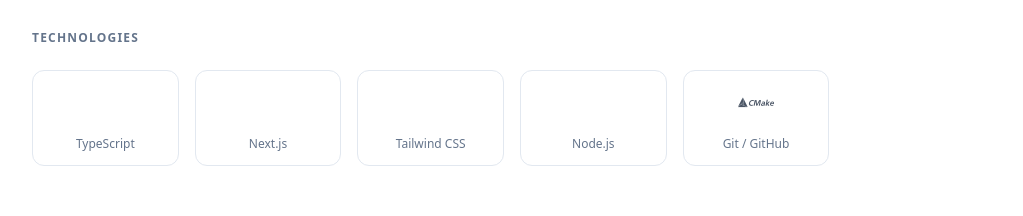
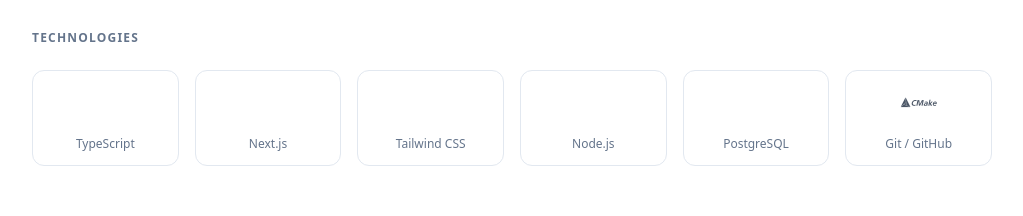
Before and after one commit to somentebruno/dev-portfolio, a Next.js app: page /en in a window 1280 px wide. Shown: the part 2587-2803 px from the top of the page, without its empty margins (128-1151 px from the left). Built offline with nearby package versions, Linux system fonts and the light colour scheme.

Commit message:
feat: add PostgreSQL to Technologies section
Used directly in Tele Educa MT (self-hosted) and UYSI Digital (via Supabase), but wasn't listed.

```diff
--- a/src/components/Technologies.tsx
+++ b/src/components/Technologies.tsx
@@ -16,6 +16,10 @@
     {
         name: "Node.js",
         iconClass: "devicon-nodejs-plain",
+    },
+    {
+        name: "PostgreSQL",
+        iconClass: "devicon-postgresql-plain",
     },
     {
         name: "Git / GitHub",
```
